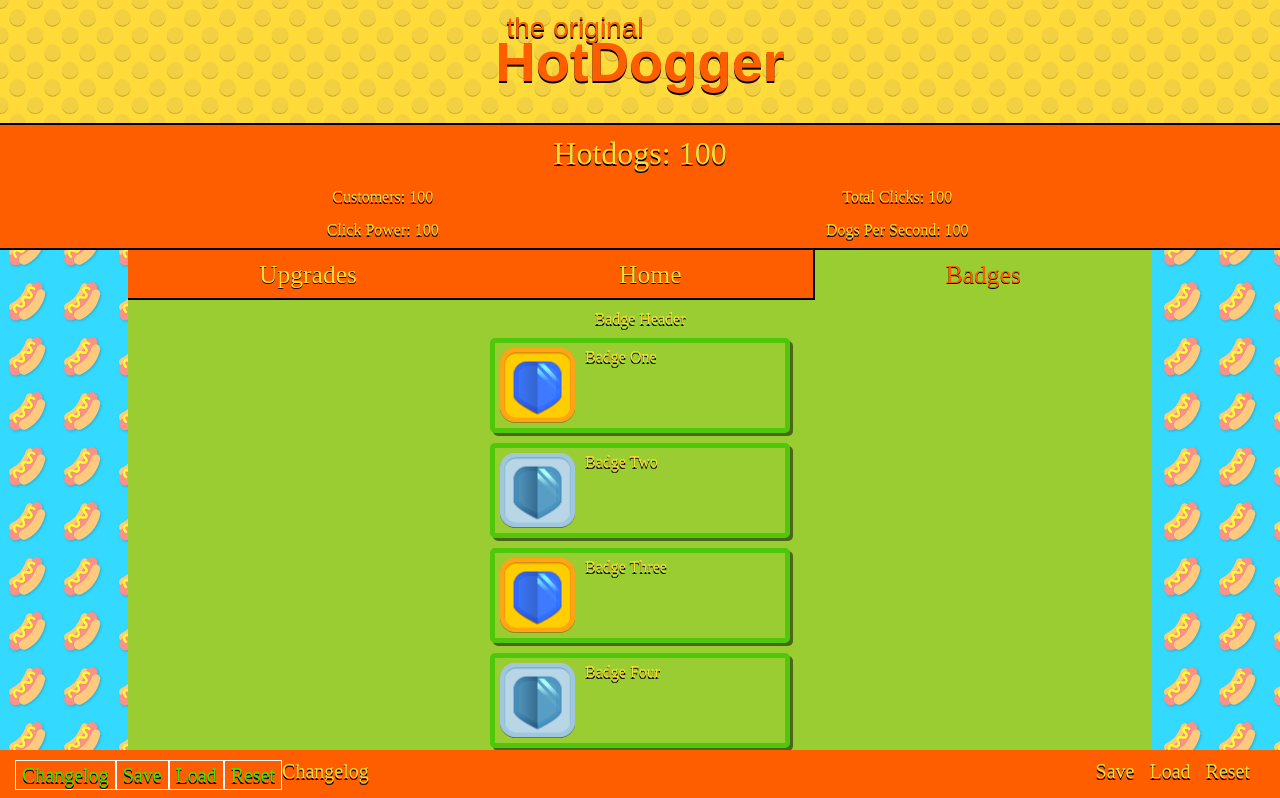
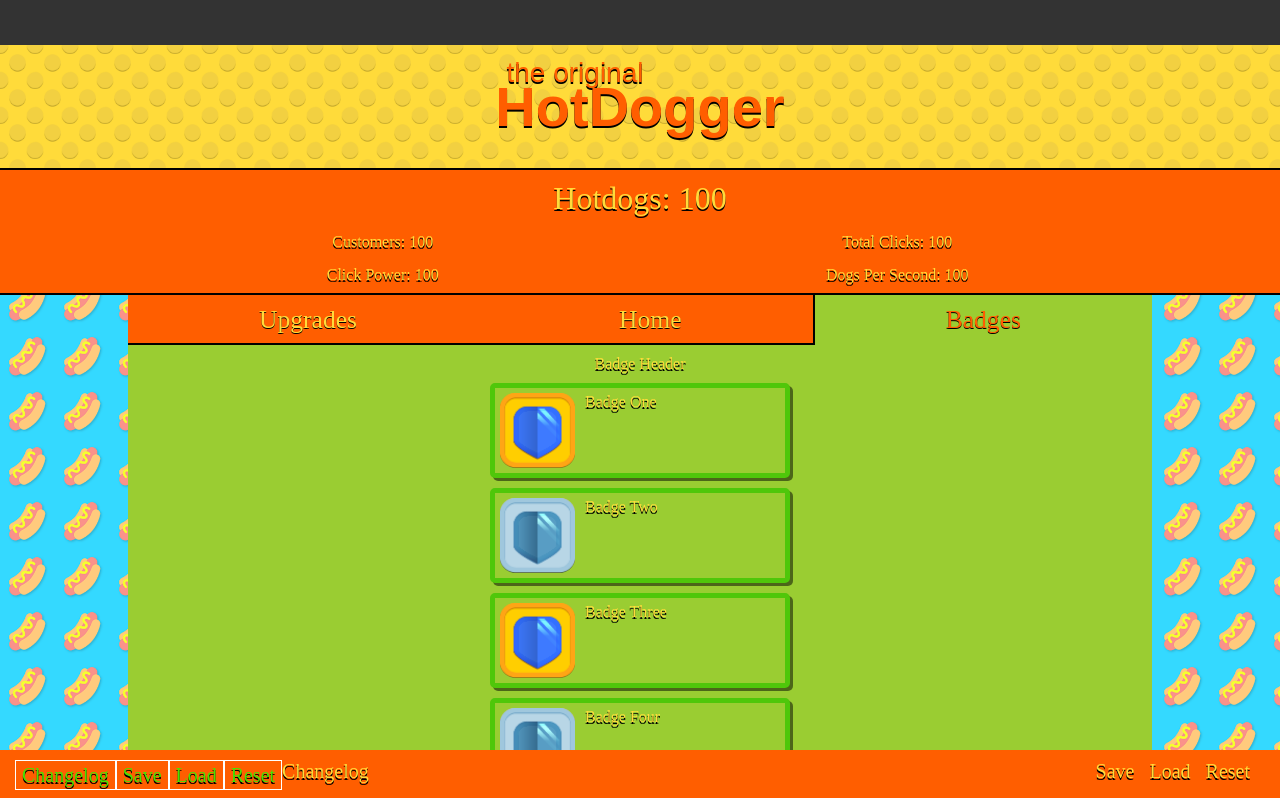
Before and after one commit to stujmar/hotdogger-fe, a React (Create React App) app: page /badges in a window 1280 px wide. Shown: the top 798 px of the page. Built offline with nearby package versions, Linux system fonts and the light colour scheme; a web font is replaced by a local one.

Commit message:
grayBar loosly styled

```diff
--- a/src/components/Header/Header.module.css
+++ b/src/components/Header/Header.module.css
@@ -13,7 +13,10 @@
 }
 
 .grayBar {
-
+  display: block;
+  height: 45px;
+  width: 100%;
+  background:#333;
 }
 
 
```
